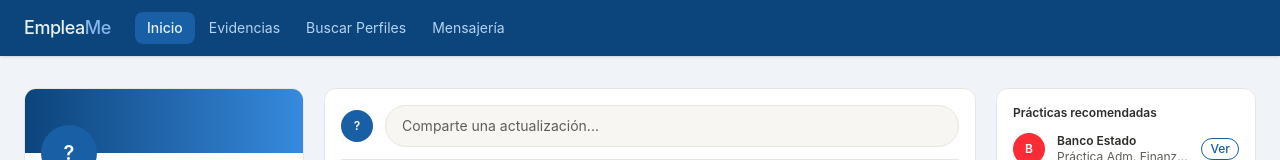
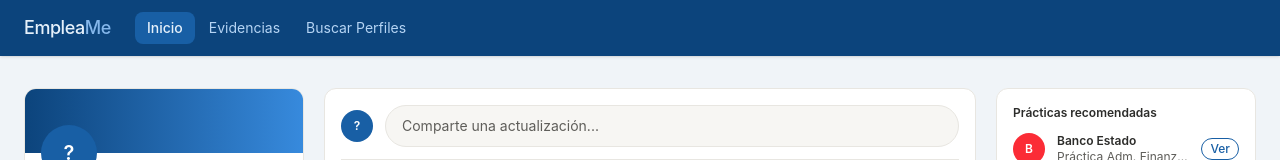
Before and after one commit to alexnavarro21/EmpleaMe, a React (Vite) app: page /estudiante/dashboard in a window 1280 px wide. Shown: the top 160 px of the page. Built offline with nearby package versions, Linux system fonts and the light colour scheme; some icons are missing.

Commit message:
eliminar mensajeria de la barra

```diff
--- a/src/components/Layout.jsx
+++ b/src/components/Layout.jsx
@@ -13,14 +13,12 @@ const navLinks = {
     { to: "/estudiante/dashboard", label: "Inicio" },
     { to: "/estudiante/evidencias", label: "Evidencias" },
     { to: "/estudiante/buscar", label: "Buscar Perfiles" },
-    { to: "/estudiante/mensajeria", label: "Mensajería" },
   ],
   empresa: [
     { to: "/empresa/inicio", label: "Inicio" },
     { to: "/empresa/dashboard", label: "Panel" },
     { to: "/empresa/publicar", label: "Publicar Vacante" },
     { to: "/empresa/buscador", label: "Buscar Estudiantes" },
-    { to: "/empresa/mensajeria", label: "Mensajería" },
   ],
   admin: [
     { to: "/admin/inicio", label: "Inicio" },
@@ -29,7 +27,6 @@ const navLinks = {
     { to: "/admin/evaluaciones", label: "Evaluaciones" },
     { to: "/admin/notas", label: "Importar Notas" },
     { to: "/admin/tests", label: "Tests" },
-    { to: "/admin/mensajeria", label: "Mensajería" },
     { to: "/admin/monitoreo", label: "Monitoreo" },
     { to: "/admin/buscar", label: "Buscar Perfiles" },
   ],
```
